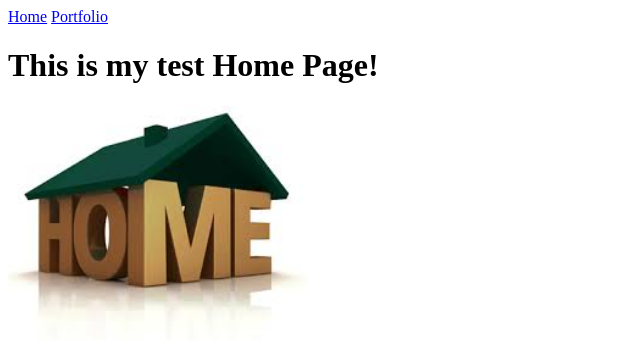
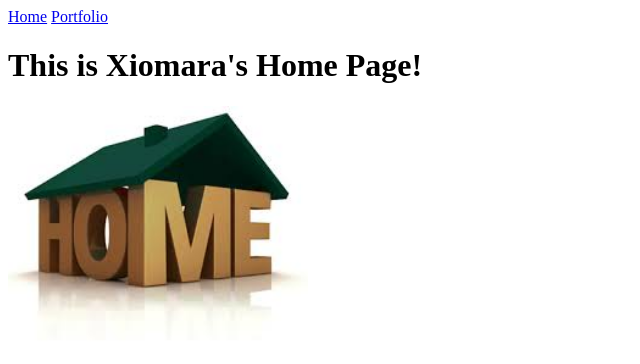
Before and after one commit to Xiomara353/Xiomara353.github.io, a plain HTML site: page my_website/index.html in a window 1280 px wide. Shown: the whole page, without its empty margins (0-640 px from the left). Drawn offline with Linux system fonts and the light colour scheme.

Commit message:
changed the heading

```diff
--- a/my_website/index.html
+++ b/my_website/index.html
@@ -7,7 +7,7 @@
   <body>
     <a href="index.html">Home</a>
     <a href="portfolio.html">Portfolio</a>
-    <h1>This is my test Home Page!</h1>
+    <h1>This is Xiomara's Home Page!</h1>
     <img src="images/home.jpg" height="250">
   </body>
 </html>
```
